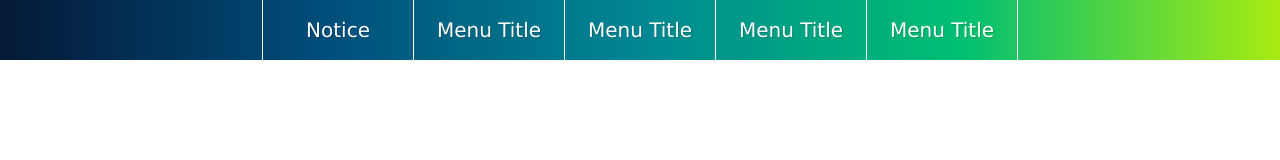
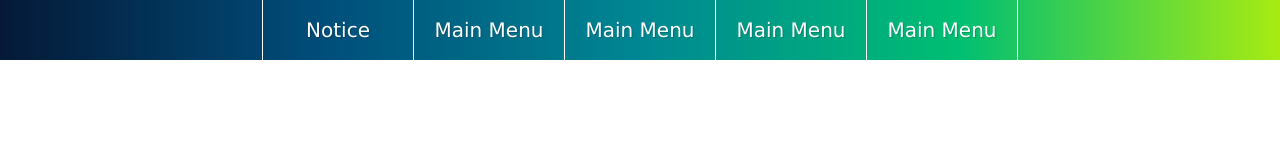
Before and after one commit to HwangInSeong1/Vue-OPMK, a Vue app: page / in a window 1280 px wide. Shown: the top 160 px of the page. Built offline with nearby package versions, Linux system fonts and the light colour scheme.

Commit message:
Update NavBar

```diff
--- a/src/components/NavBar.vue
+++ b/src/components/NavBar.vue
@@ -3,33 +3,33 @@
         <ul>
             <li><a href="#">Notice</a></li>
             <li>
-                <a href="#">Menu Title</a>
+                <a href="#">Main Menu</a>
                 <ul>
-                    <li><a href="#">Sub Title</a></li>
-                    <li><a href="#">Sub Title</a></li>
-                    <li><a href="#">Sub Title</a></li>
+                    <li><a href="#">Sub Menu</a></li>
+                    <li><a href="#">Sub Menu</a></li>
+                    <li><a href="#">Sub Menu</a></li>
                 </ul>
             </li>
             <li>
-                <a href="#">Menu Title</a>
+                <a href="#">Main Menu</a>
                 <ul>
-                    <li><a href="#">Sub Title</a></li>
-                    <li><a href="#">Sub Title</a></li>
-                    <li><a href="#">Sub Title</a></li>
+                    <li><a href="#">Sub Menu</a></li>
+                    <li><a href="#">Sub Menu</a></li>
+                    <li><a href="#">Sub Menu</a></li>
                 </ul>
             </li>
-            <li><a href="#">Menu Title</a>
+            <li><a href="#">Main Menu</a>
                 <ul>
-                    <li><a href="#">Sub Title</a></li>
-                    <li><a href="#">Sub Title</a></li>
-                    <li><a href="#">Sub Title</a></li>
+                    <li><a href="#">Sub Menu</a></li>
+                    <li><a href="#">Sub Menu</a></li>
+                    <li><a href="#">Sub Menu</a></li>
                 </ul>
             </li>
-            <li><a href="#">Menu Title</a>
+            <li><a href="#">Main Menu</a>
                 <ul>
-                    <li><a href="#">Sub Title</a></li>
-                    <li><a href="#">Sub Title</a></li>
-                    <li><a href="#">Sub Title</a></li>
+                    <li><a href="#">Sub Menu</a></li>
+                    <li><a href="#">Sub Menu</a></li>
+                    <li><a href="#">Sub Menu</a></li>
                 </ul>
             </li>
         </ul>
```
